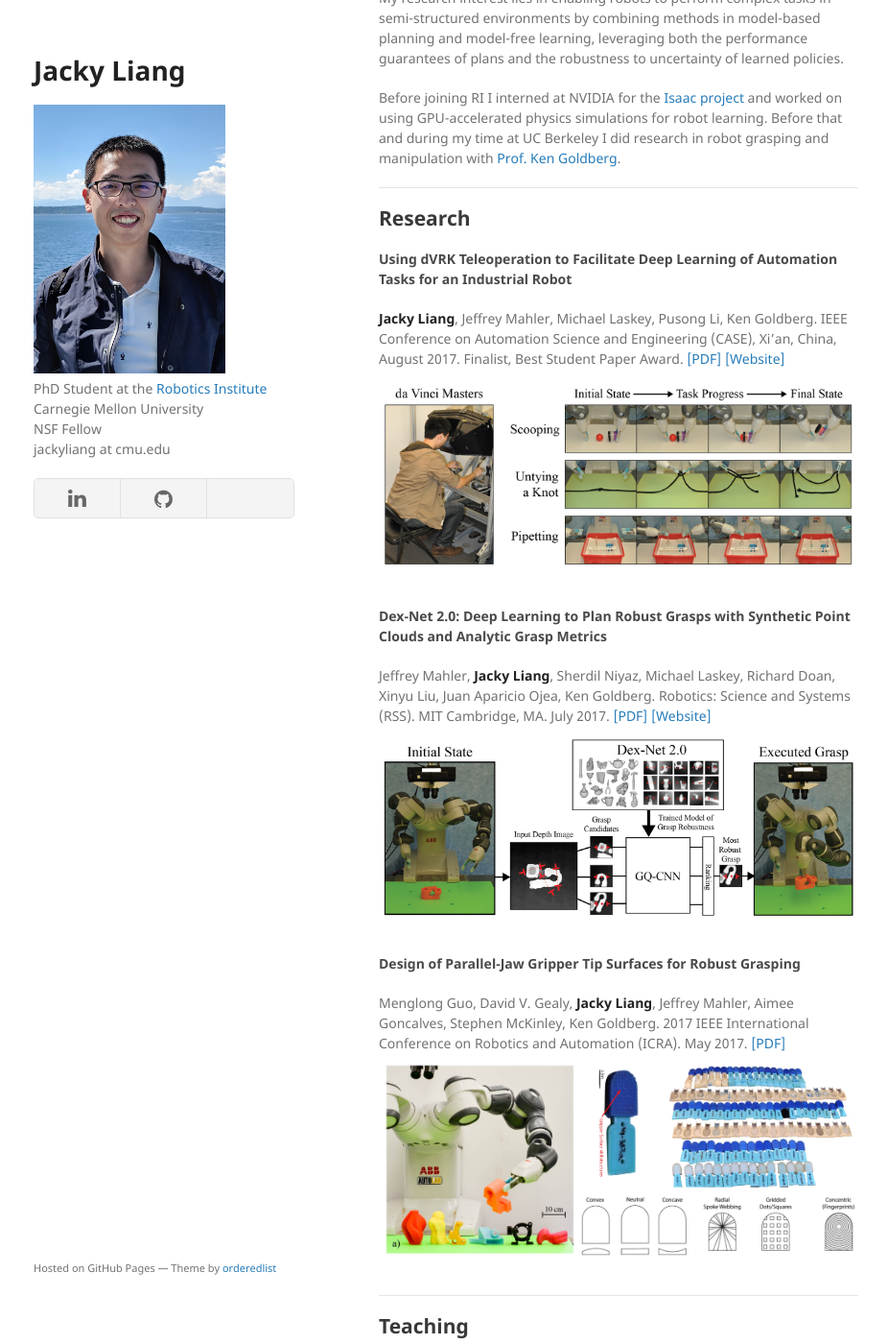
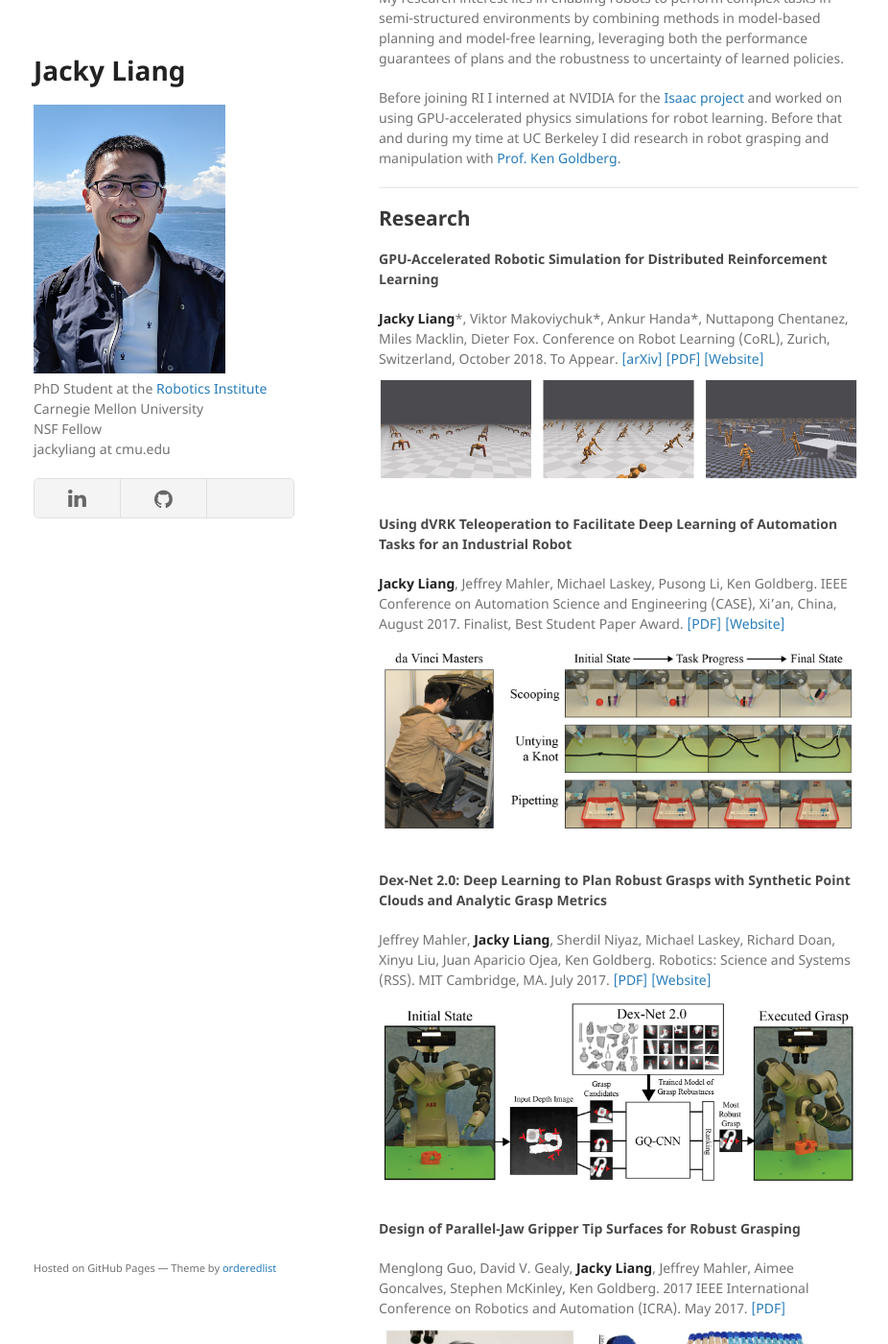
Before and after one commit to jacky-liang/jacky.io, a Jekyll site: the page built from index.md, in a window 1280 px wide and 1400 px high, scrolled down 197 px. Shown: the whole window at 96% size, without its empty margins (175-1101 px from the left). Built offline with Jekyll 4.4.1, drawn with Linux system fonts in a browser that asks for light colours; a style sheet for code colours, icons or effects is not loaded; our own code applies the rules of GitHub Pages for plain Markdown files; some of the changed text lies outside the part shown.

Commit message:
added corl paper

```diff
--- a/index.md
+++ b/index.md
@@ -14,6 +14,13 @@ Before that and during my time at UC Berkeley I did research in robot grasping a
 <hr>
 
 ## Research
+
+#### GPU-Accelerated Robotic Simulation for Distributed Reinforcement Learning
+**Jacky Liang**\*, Viktor Makoviychuk\*, Ankur Handa\*, Nuttapong Chentanez, Miles Macklin, Dieter Fox. Conference on Robot Learning (CoRL), Zurich, Switzerland, October 2018. To Appear.
+[\[arXiv\]](https://arxiv.org/abs/1810.05762)
+[\[PDF\]](https://arxiv.org/pdf/1810.05762.pdf)
+[\[Website\]](https://sites.google.com/view/accelerated-gpu-simulation/home)
+<img class="pub-img" src="{{ site.baseurl }}assets/imgs/gpu-rl.png">
 
 #### Using dVRK Teleoperation to Facilitate Deep Learning of Automation Tasks for an Industrial Robot
 **Jacky Liang**, Jeffrey Mahler, Michael Laskey, Pusong Li, Ken Goldberg. IEEE Conference on Automation Science and Engineering (CASE), Xi'an, China, August 2017. Finalist, Best Student Paper Award.
```
Also changed, not shown: other parts of index.md (+1 -0 lines), assets/imgs/gpu-rl.png (added).
